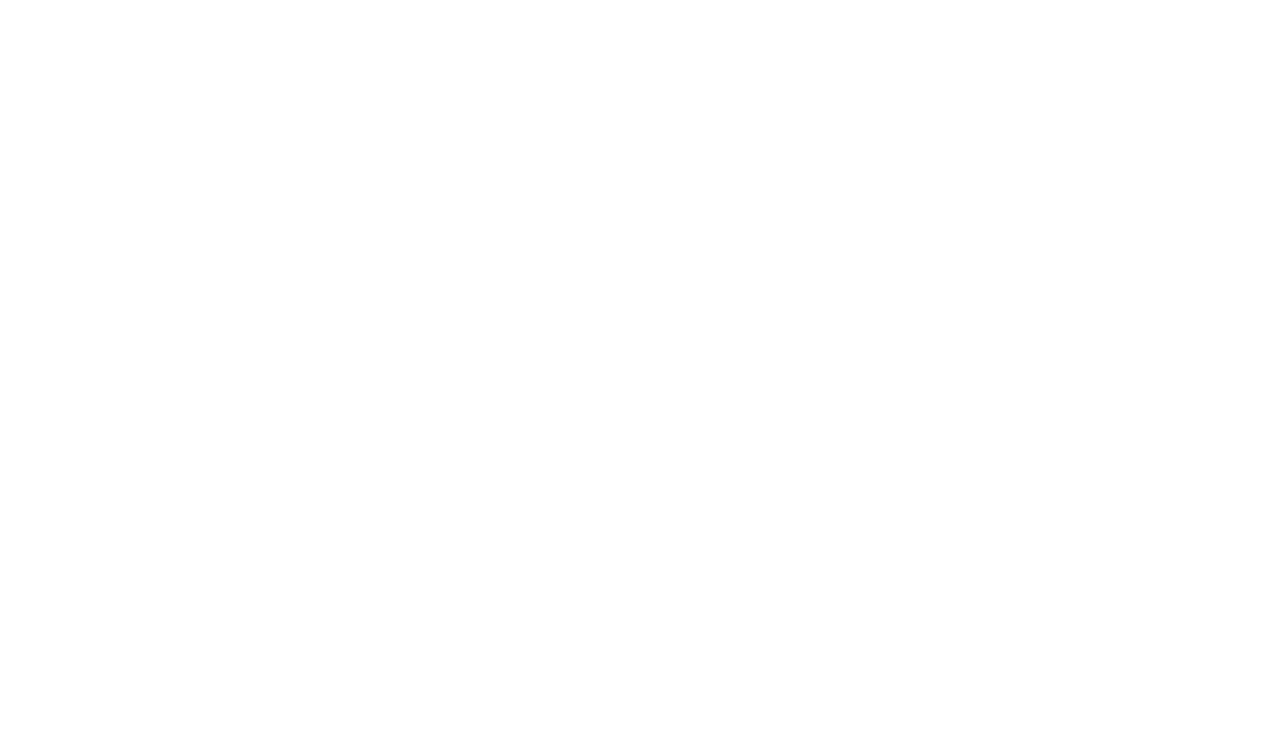
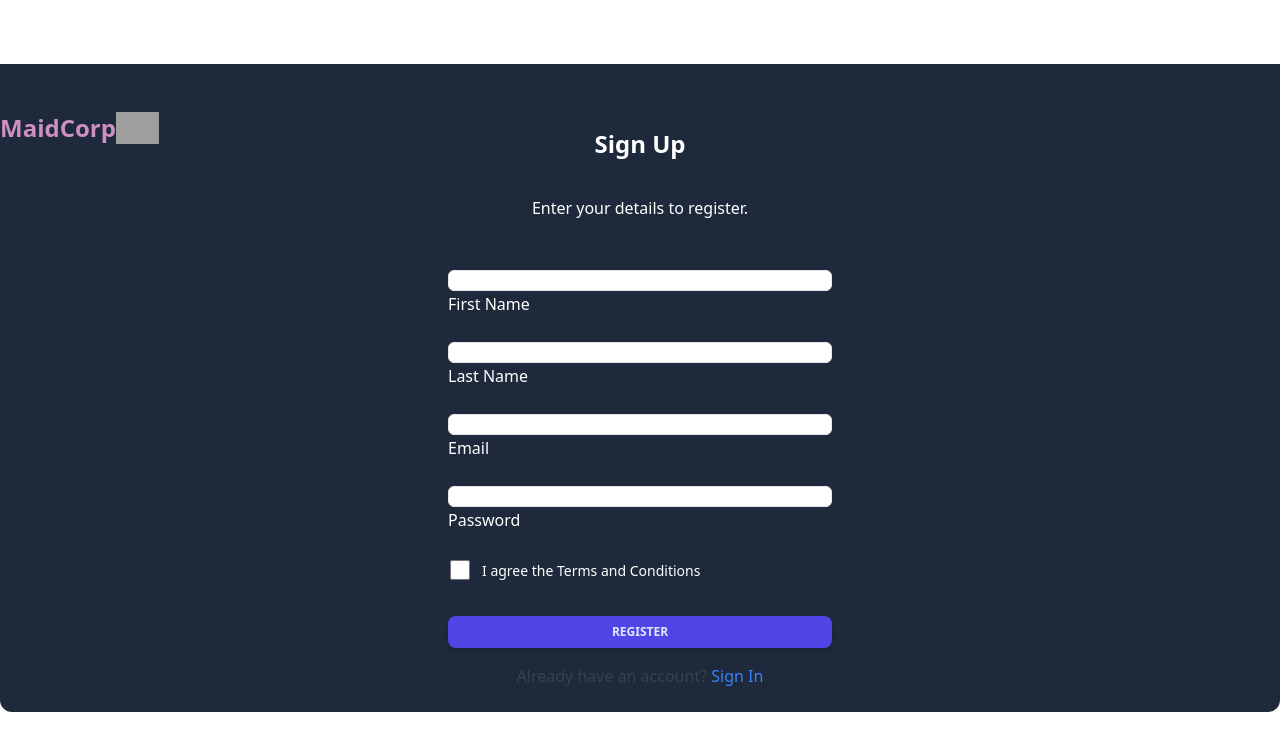
Before and after one commit to Malone99/reactjs_maidcorp, a React (Create React App) app: page /signup in a window 1280 px wide. Before the commit this address had no page. Shown: the top 750 px of the page. Built offline with nearby package versions, Linux system fonts and the light colour scheme; grey boxes are pictures that could not be loaded.

Commit message:
feat/signup

```diff
--- a/src/App.js
+++ b/src/App.js
@@ -3,6 +3,7 @@ import './App.css';
 import Login from './components/Login';
 import Home from './components/Home';
 import { Route, Routes } from 'react-router-dom';
+import Signup from './components/Signup';
 
 
 function App() {
@@ -18,9 +19,8 @@ function App() {
      <Footer/> */}
      <Routes>
         <Route  path='/'  element={<Home/>}/>
-          <Route path='/login'  element={<Login/>}/>
-
-
+        <Route path='/login'  element={<Login/>}/>
+        <Route path='/signup' element={<Signup/>}/>
      </Routes>
 
     </div>
--- /dev/null
+++ b/src/components/Signup.jsx
@@ -0,0 +1,152 @@
+import React,{useState} from "react";
+import {
+    Card,
+    Input,
+    Checkbox,
+    Button,
+    Typography,
+  } from "@material-tailwind/react";
+  import { Link } from "react-router-dom";
+
+const Signup=()=>{
+
+    const [firstName, setFirstName]=useState("");
+    const [lastName, setLastName]=useState("");
+    const [password, setPassword]=useState("");
+    const [email, setemail]=useState("");
+
+    const passwordRegex=/^(?=.*[A-Za-z])(?=.*\d)[A-Za-z\d]{8,}$/;
+    const nameRegex=/^[A-Za-z\s]+$/;
+    const emailRegex=/^[A-Z0-9._%+-]+@[A-Z0-9.-]+\.[A-Z]{2,}$/i;
+
+
+
+    var valid;
+
+    const [validEmail, setValidEmail]=useState(false);
+    const [errorMsg,setErrorMgs]=useState("");
+
+    // isValidName=nameRegex.test(firstName);
+
+    console.log(firstName);
+
+    const validate=()=>{
+        valid =nameRegex.test(firstName);
+        valid? setErrorMgs(""): setErrorMgs("please enter valid name");
+        console.log("valid ?-->"+valid);
+
+        const isValidSurname=nameRegex.test(lastName);
+        if(lastName.length==0|| isValidSurname )
+        setErr(true);
+        else
+        setErr(false);
+
+    }
+
+    const post=()=>{
+         const registration={firstName,lastName,password,email}
+        fetch("http://localhost:8080/maidcorp/api/reg",{
+        method:"POST",headers:{"Content-Type":"application/json"},body:JSON.stringify(registration)})
+        .then(()=>{
+            console.log("Registration Done");
+        })
+          console.log(registration);
+
+    }
+    //test validation
+    const [err,setErr]=useState(false);
+    const handleSubmit=(event)=>{
+        event.preventDefault();
+        post();
+
+
+    }
+
+
+   return(
+    <div className="bg-slate-800 object-cover h-full w-full grid grid-cols-1 flex-col justify-items-center mt-16 -mt-6">
+        <Card className="bg-slate-800 object-cover h-full w-full grid grid-cols-1 flex-col justify-items-center mt-16 " color="transparent" shadow={false}>
+            <Typography className=" text-white" variant="h4" color="blue-gray">
+            Sign Up
+            </Typography>
+            <Typography className="text-[#ce8fc3] flex  font-bold text-2xl justify-self-stretch -mt-16" variant="h4" color="blue-gray">
+            MaidCorp
+            <img className="h-8" src="https://img.icons8.com/ios/50/null/housekeeper-female.png"/>
+            </Typography>
+            <Typography color="gray" className="mt-1 font-normal  text-white">
+            Enter your details to register.
+            </Typography>
+            <form action="Summit" className="mt-8 mb-2 w-80 max-w-screen-lg sm:w-96  text-white">
+                <div className="mb-4 flex flex-col gap-6">
+                    <Input
+                        type="text"
+                        value={firstName}
+                        className="text-black"
+                        size="lg"
+                        label="First Name"
+                        onChange={(e)=>{setFirstName(e.target.value)}} />
+                    {valid? <></>:<>{errorMsg}</> }
+                    <Input
+                         className="text-black"
+                         size="lg"
+                         label="Last Name"
+                         value={lastName}
+                         onChange={(e)=>{setLastName(e.target.value)}}   />
+                         {err && lastName.length<=0? <label>Enter Last name</label>: "" }
+                    <Input
+                        className="text-black"
+                        size="lg"
+                        label="Email"
+                        value={email}
+                        onChange={(e)=>{setemail(e.target.value)}} />
+                    <Input
+                        className="text-black"
+                        type="password"
+                        size="lg"
+                        label="Password"
+                        value={password}
+                        onChange={(e)=>{setPassword(e.target.value)}} />
+                </div>
+                <Checkbox
+                    label={
+                    (
+                        <Typography
+                        variant="small"
+                        color="gray"
+                        className="flex items-center font-normal  text-white"
+                        >
+                        I agree the
+                        <a
+                            href="https://legacy.reactjs.org/docs/getting-started.html"
+                            className="font-medium transition-colors hover:text-blue-500"
+                        >
+                            &nbsp;Terms and Conditions
+                        </a>
+                        </Typography>
+                    )
+                    }
+                    onClick={validate}
+                    containerProps={{ className: "-ml-2.5 bg" }}
+                />
+                <Button className="mt-6 bg-indigo-600  py-2 text-indigo-100 hover:bg-[#ce8fc3] hover:shadow-md duration-75"
+                        fullWidth
+                        onClick={handleSubmit}>
+                    Register
+                </Button>
+                <Typography color="gray" className="mt-4 text-center font-normal">
+                    Already have an account?{" "}
+                    <a
+                    href="#"
+                    className="font-medium text-blue-500 transition-colors hover:text-blue-700"
+                    >
+                     <Link to="/login">  Sign In</Link>
+                    </a>
+                </Typography>
+            </form>
+    </Card>
+  </div>
+   )
+
+}
+
+export default Signup;
```
